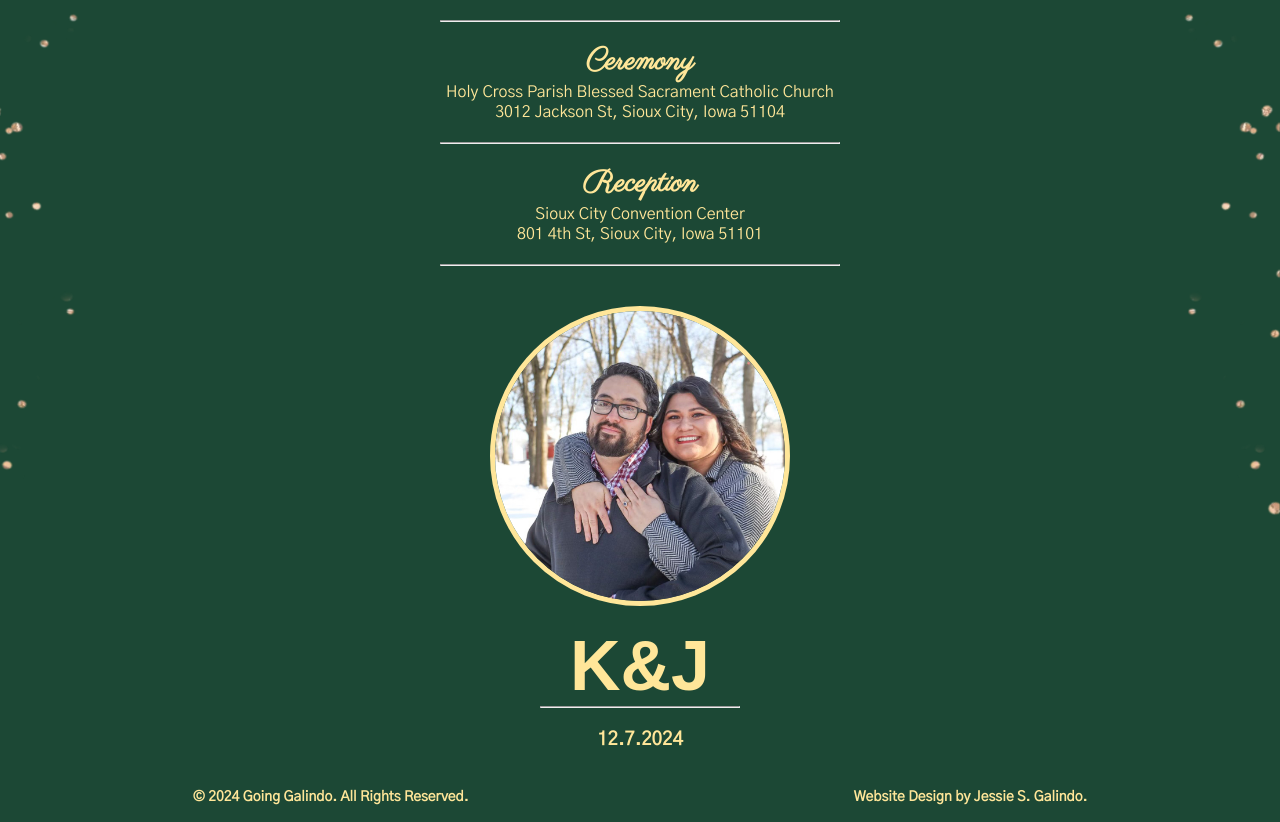
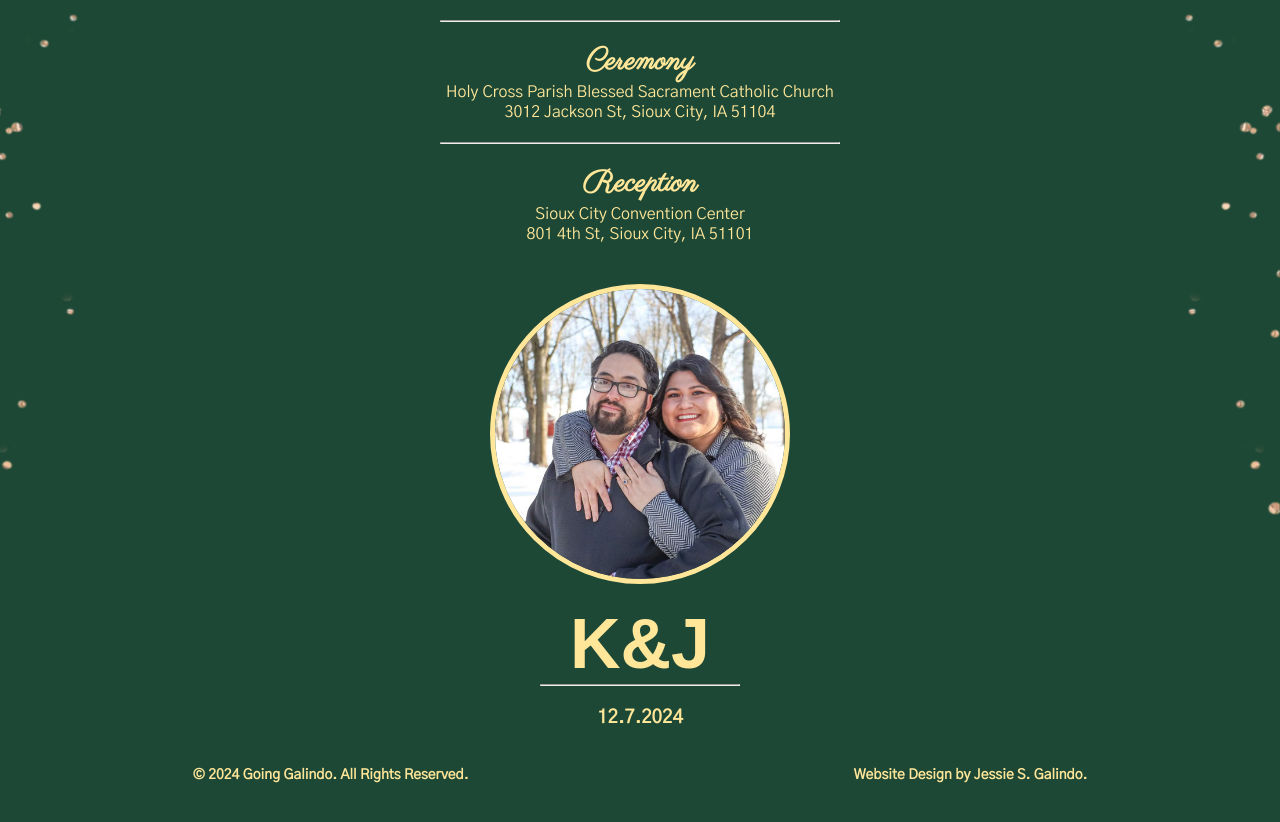
Before and after one commit to MrMessyFace/going-galindo, a React (Create React App) app: page / in a window 1280 px wide. Shown: the part 1363-2185 px from the top of the page. After the commit the page ends 2163 px from the top, so only its background shows below. Built offline with nearby package versions, Linux system fonts and the light colour scheme; a web font is replaced by a local one.

Commit message:
update homepage

```diff
--- a/src/components/Home.js
+++ b/src/components/Home.js
@@ -42,7 +42,7 @@ const Home = () => {
         <div>
           <h2>Ceremony</h2>
           <p>Holy Cross Parish Blessed Sacrament Catholic Church</p>
-          <p>3012 Jackson St, Sioux City, Iowa 51104</p>
+          <p>3012 Jackson St, Sioux City, IA 51104</p>
         </div>
         <br></br>
         <hr className="horizontal-line-two" />
@@ -50,10 +50,8 @@ const Home = () => {
         <div>
           <h2>Reception</h2>
           <p>Sioux City Convention Center</p>
-          <p>801 4th St, Sioux City, Iowa 51101</p>
+          <p>801 4th St, Sioux City, IA 51101</p>
         </div>
-        <br></br>
-        <hr className="horizontal-line-two" />
         <br></br>
       </div>
       <br></br>
```
